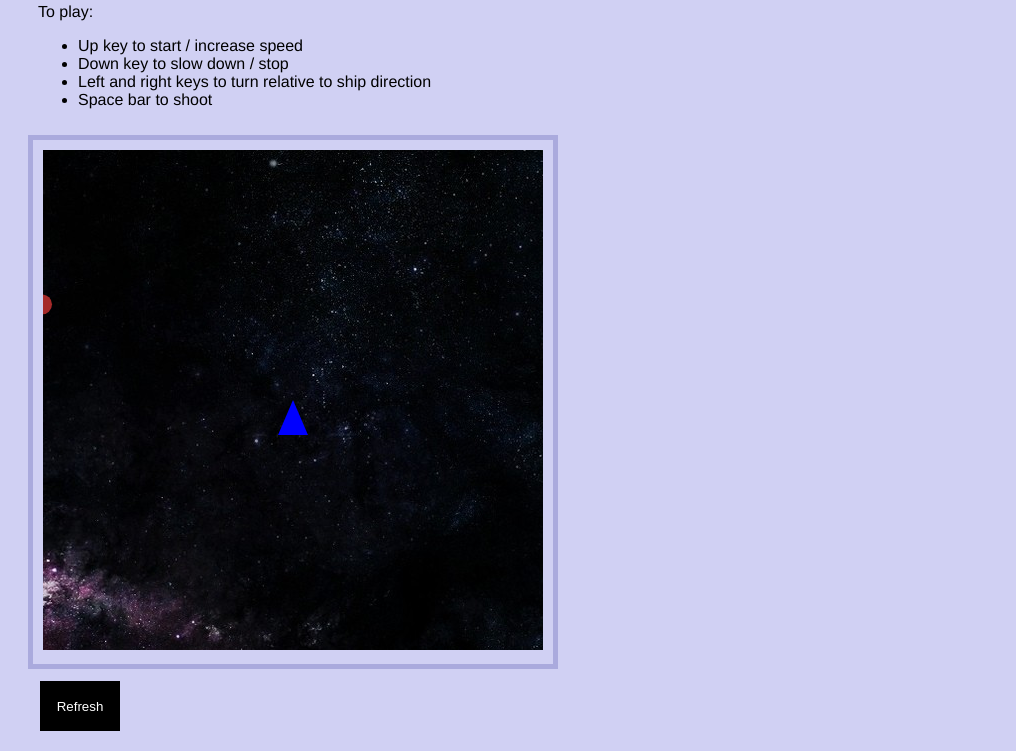
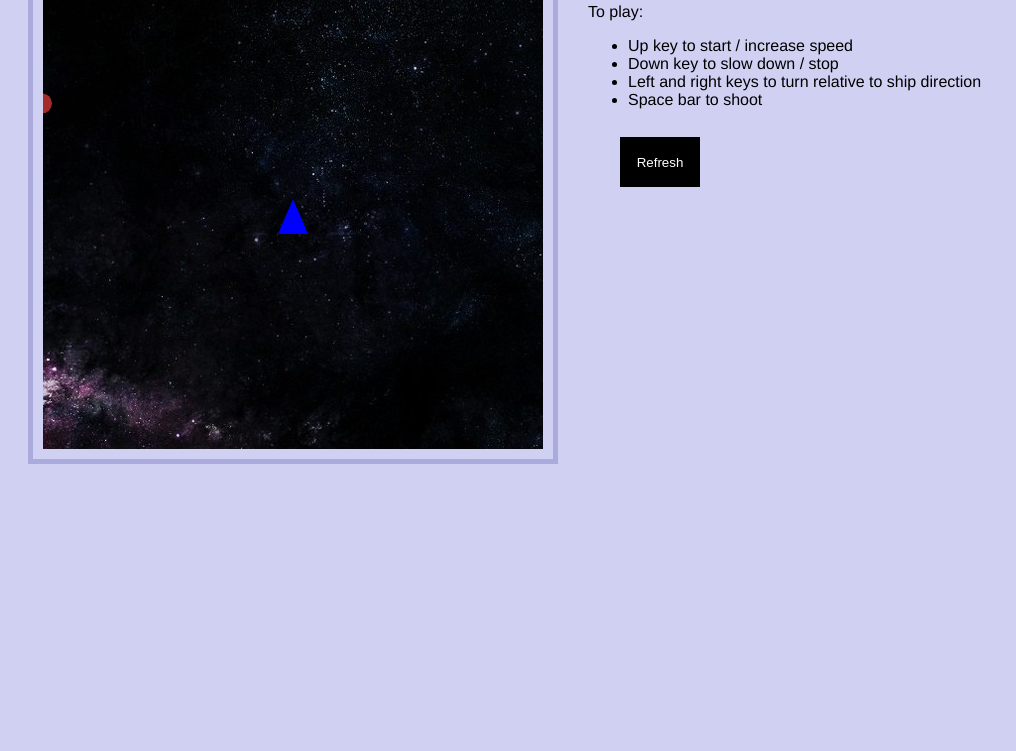
Before and after one commit to thedig/Asteroids, a plain HTML site: page index.html in a window 1280 px wide. Shown: the part 74-825 px from the top of the page, without its empty margins (0-1016 px from the left). After the commit the page ends 800 px from the top, so only its background shows below. Drawn offline with Linux system fonts and the light colour scheme.

Commit message:
re-aligns instructions

```diff
--- a/index.html
+++ b/index.html
@@ -12,18 +12,8 @@
 
 </head>
 <body>
-    <div id="title">
-        <h3>Asteroids!</h3>
-        <p>To play:</p>
-        <ul>
-            <li>Up key to start / increase speed</li>
-            <li>Down key to slow down / stop</li>
-            <li>Left and right keys to turn relative to ship direction</li>
-            <li>Space bar to shoot</li>
-        </ul>
-    </div>
-    <div id="main">
 
+    <div class="panel" id="main">
     <canvas width="500" height="500"></canvas>
 
     <script>
@@ -34,8 +24,22 @@
     </script>
 
     </div>
-    <div id="controls">
-        <button onclick="window.location.href=''">Refresh</button>
+
+    <div class="panel" id="title">
+      <h3>Asteroids!</h3>
+      <p>To play:</p>
+      <ul>
+          <li>Up key to start / increase speed</li>
+          <li>Down key to slow down / stop</li>
+          <li>Left and right keys to turn relative to ship direction</li>
+          <li>Space bar to shoot</li>
+      </ul>
+
+      <div id="controls">
+      <button onclick="window.location.href=''">Refresh</button>
+      </div>
+
     </div>
+
 </body>
 </html>
--- a/style.css
+++ b/style.css
@@ -12,8 +12,18 @@ div{
 #main{
 	border: 5px solid #aad;
 	width: 500px;
+	height: 500px;
 }
 
+#title{
+	height: 500px;
+	position: absolute;
+}
+
+.panel{
+	display: inline-block;
+	position: relative;
+}
 
 button {
 	background-color: black;
```
